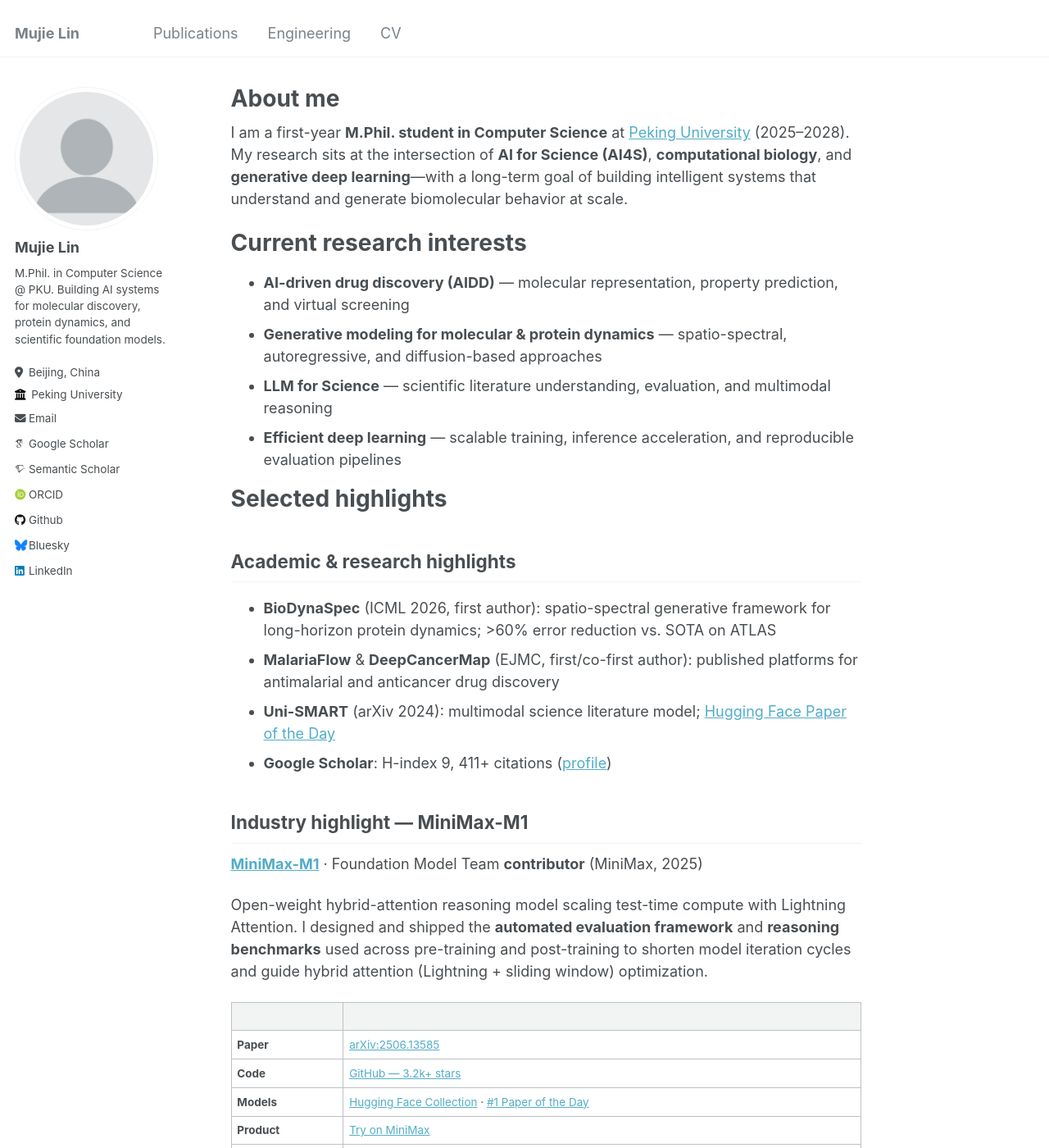
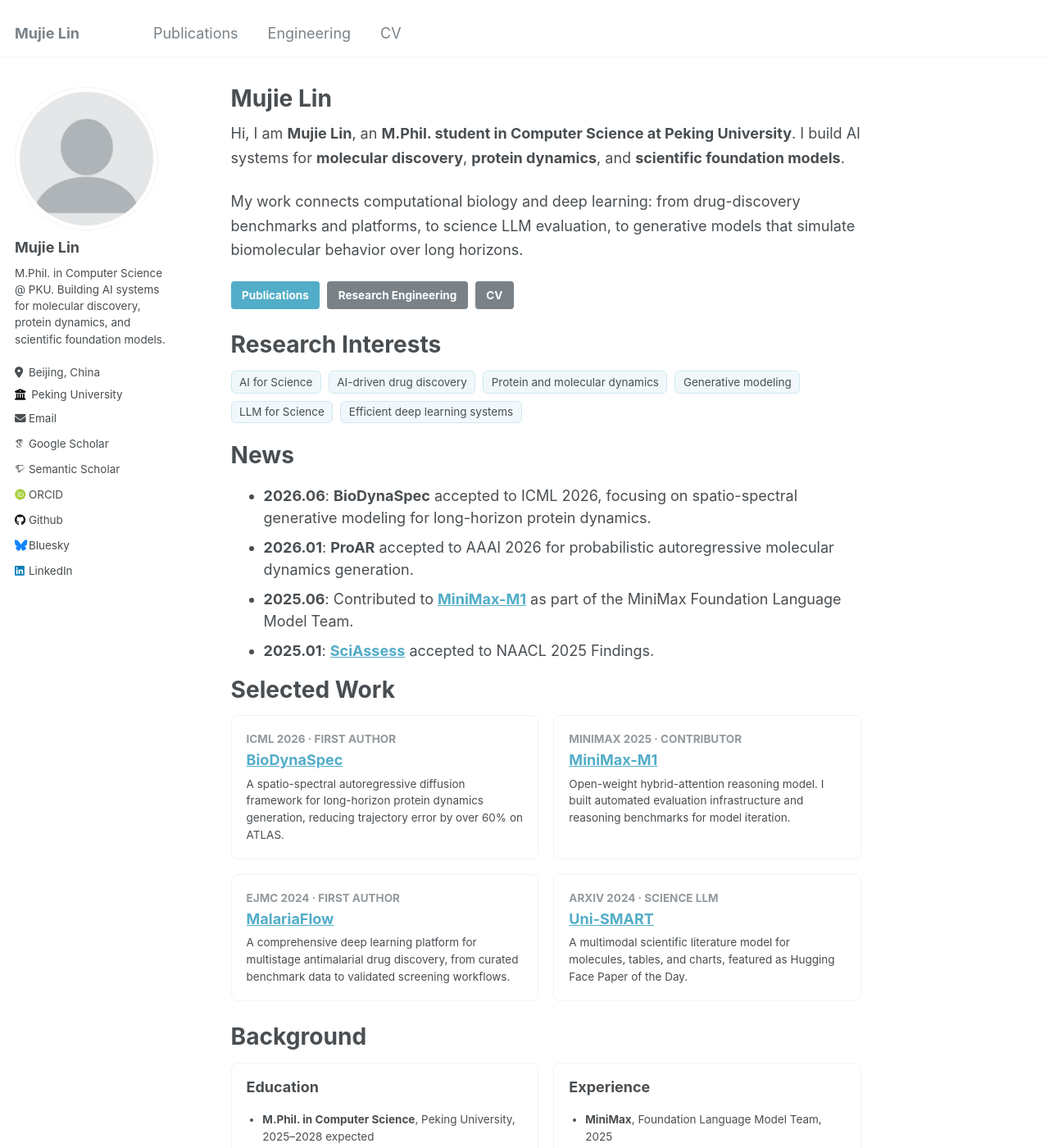
Before and after one commit to Linmj-Judy/Linmj-Judy.github.io, a Jekyll site: the page built from _pages/about.md, in a window 1280 px wide and 1400 px high. Shown: the whole window at 82% size. Built offline with Jekyll 4.4.1, drawn with Linux system fonts in a browser that asks for light colours; some web fonts are replaced; some of the changed text lies outside the part shown.

Commit message:
update0606

```diff
--- a/_pages/about.md
+++ b/_pages/about.md
@@ -1,84 +1,104 @@
 ---
 permalink: /
-title: "About me"
+title: "Mujie Lin"
 author_profile: true
 redirect_from:
   - /about/
   - /about.html
 ---
 
-I am a first-year **M.Phil. student in Computer Science** at [Peking University](https://www.pku.edu.cn/) (2025–2028). My research sits at the intersection of **AI for Science (AI4S)**, **computational biology**, and **generative deep learning**—with a long-term goal of building intelligent systems that understand and generate biomolecular behavior at scale.
+<section class="home-intro" markdown="1">
 
-Current research interests
+Hi, I am **Mujie Lin**, an **M.Phil. student in Computer Science at Peking University**. I build AI systems for **molecular discovery**, **protein dynamics**, and **scientific foundation models**.
+
+My work connects computational biology and deep learning: from drug-discovery benchmarks and platforms, to science LLM evaluation, to generative models that simulate biomolecular behavior over long horizons.
+
+<div class="home-actions">
+  <a class="btn btn--info" href="/publications/">Publications</a>
+  <a class="btn" href="/engineering/">Research Engineering</a>
+  <a class="btn" href="/cv/">CV</a>
+</div>
+
+</section>
+
+Research Interests
 ======
 
-* **AI-driven drug discovery (AIDD)** — molecular representation, property prediction, and virtual screening
-* **Generative modeling for molecular & protein dynamics** — spatio-spectral, autoregressive, and diffusion-based approaches
-* **LLM for Science** — scientific literature understanding, evaluation, and multimodal reasoning
-* **Efficient deep learning** — scalable training, inference acceleration, and reproducible evaluation pipelines
+<div class="home-tags">
+  <span>AI for Science</span>
+  <span>AI-driven drug discovery</span>
+  <span>Protein and molecular dynamics</span>
+  <span>Generative modeling</span>
+  <span>LLM for Science</span>
+  <span>Efficient deep learning systems</span>
+</div>
 
-Selected highlights
+News
 ======
 
-Academic & research highlights
-------
+* **2026.06**: **BioDynaSpec** accepted to ICML 2026, focusing on spatio-spectral generative modeling for long-horizon protein dynamics.
+* **2026.01**: **ProAR** accepted to AAAI 2026 for probabilistic autoregressive molecular dynamics generation.
+* **2025.06**: Contributed to **[MiniMax-M1](https://arxiv.org/abs/2506.13585)** as part of the MiniMax Foundation Language Model Team.
+* **2025.01**: **[SciAssess](https://aclanthology.org/2025.findings-naacl.125/)** accepted to NAACL 2025 Findings.
 
-* **BioDynaSpec** (ICML 2026, first author): spatio-spectral generative framework for long-horizon protein dynamics; >60% error reduction vs. SOTA on ATLAS
-* **MalariaFlow** & **DeepCancerMap** (EJMC, first/co-first author): published platforms for antimalarial and anticancer drug discovery
-* **Uni-SMART** (arXiv 2024): multimodal science literature model; [Hugging Face Paper of the Day](https://huggingface.co/papers/2403.10301)
-* **Google Scholar**: H-index 9, 411+ citations ([profile](https://scholar.google.com/citations?user=OXT8aDAAAAAJ&hl=zh-CN))
-
-Industry highlight — MiniMax-M1
-------
-
-**[MiniMax-M1](https://arxiv.org/abs/2506.13585)** · Foundation Model Team **contributor** (MiniMax, 2025)
-
-Open-weight hybrid-attention reasoning model scaling test-time compute with Lightning Attention. I designed and shipped the **automated evaluation framework** and **reasoning benchmarks** used across pre-training and post-training to shorten model iteration cycles and guide hybrid attention (Lightning + sliding window) optimization.
-
-| | |
-|---|---|
-| **Paper** | [arXiv:2506.13585](https://arxiv.org/abs/2506.13585) |
-| **Code** | [GitHub — 3.2k+ stars](https://github.com/MiniMax-AI/MiniMax-M1) |
-| **Models** | [Hugging Face Collection](https://huggingface.co/collections/MiniMaxAI/minimax-m1) · [#1 Paper of the Day](https://huggingface.co/papers/2506.13585) |
-| **Product** | [Try on MiniMax](https://www.minimax.io/) |
-| **Press** | [WeChat coverage](https://mp.weixin.qq.com/s/DpIz2fPKqfRThrTdZzG2ww) |
-
-
-Research narrative
+Selected Work
 ======
 
-My work follows a single thread: **from biology-grounded drug discovery, to science foundation models, to generative modeling of biomolecular dynamics and efficient deep learning systems.**
+<div class="home-card-grid" markdown="1">
 
-**Phase I — Biology-grounded AI for drug discovery (2021–2025, SCUT)**
-With a B.S. in Biotechnology (rank 1/56) and a CS minor, I spent four years in Prof. Ling Wang's lab building end-to-end AI platforms for medicinal chemistry: molecular representation learning ([FG-BERT](https://academic.oup.com/bib/article/24/6/bbad398/7337693)), large-scale anticancer virtual screening ([DeepCancerMap](https://www.sciencedirect.com/science/article/abs/pii/S0223523423003677)), and multistage antimalarial phenotypic prediction ([MalariaFlow](https://www.sciencedirect.com/science/article/abs/pii/S0223523424006573)). This phase taught me how to turn biological problems into reproducible data benchmarks, models, and deployable tools.
+<article class="home-card" markdown="1">
+<p class="home-card__meta">ICML 2026 · First author</p>
+### [BioDynaSpec](/publication/2026-icml-biodynaspec)
+A spatio-spectral autoregressive diffusion framework for long-horizon protein dynamics generation, reducing trajectory error by over 60% on ATLAS.
+</article>
 
-**Phase II — Science LLMs and industry-scale AI4S (2023–2025)**
-At [DP Technology](https://www.dp.tech/), [Westlake University](https://www.westlake.edu.cn/), and [KAUST CoE GenAI](https://cemse.kaust.edu.sa/genai), I moved from task-specific predictors to **foundation models for science**—contributing to [Uni-SMART](https://arxiv.org/abs/2403.10301) ([arXiv preprint](https://arxiv.org/abs/2403.10301); [Hugging Face Paper of the Day](https://huggingface.co/papers/2403.10301)) and [SciAssess](https://aclanthology.org/2025.findings-naacl.125/) for multimodal scientific literature understanding, and peptide structure alignment.
+<article class="home-card" markdown="1">
+<p class="home-card__meta">MiniMax 2025 · Contributor</p>
+### [MiniMax-M1](https://arxiv.org/abs/2506.13585)
+Open-weight hybrid-attention reasoning model. I built automated evaluation infrastructure and reasoning benchmarks for model iteration.
+</article>
 
-At **[MiniMax](https://www.minimax.io/)** (Foundation Language Model Team, Feb–Aug 2025), I contributed to **[MiniMax-M1](https://arxiv.org/abs/2506.13585)**—the world's first open-weight, large-scale hybrid-attention reasoning model (456B MoE, 1M-token context, Lightning Attention). I built the automated evaluation framework and reasoning benchmarks for coding and agentic tasks that supported large-scale pre-training and post-training iteration. The release reached [3.2k+ GitHub stars](https://github.com/MiniMax-AI/MiniMax-M1), [#1 on Hugging Face Daily Papers](https://huggingface.co/collections/MiniMaxAI/minimax-m1), and [media coverage](https://mp.weixin.qq.com/s/DpIz2fPKqfRThrTdZzG2ww).
+<article class="home-card" markdown="1">
+<p class="home-card__meta">EJMC 2024 · First author</p>
+### [MalariaFlow](/publication/2024-malariaflow)
+A comprehensive deep learning platform for multistage antimalarial drug discovery, from curated benchmark data to validated screening workflows.
+</article>
 
-**Phase III — Generative AI for biomolecular systems (2025–present, PKU)**
-My current focus shifts to **generative modeling of complex biomolecular processes**: long-horizon protein dynamics ([BioDynaSpec](https://icml.cc/virtual/2026/poster/63769), ICML 2026) and probabilistic autoregressive MD ([ProAR](https://ojs.aaai.org/index.php/AAAI/article/view/36974), AAAI 2026). I am interested in how spectral, geometric, and probabilistic structure can make generative models both **accurate over long horizons** and **efficient at deployment scale**.
+<article class="home-card" markdown="1">
+<p class="home-card__meta">arXiv 2024 · Science LLM</p>
+### [Uni-SMART](/publication/2024-uni-smart)
+A multimodal scientific literature model for molecules, tables, and charts, featured as Hugging Face Paper of the Day.
+</article>
 
+</div>
 
-Research Engineering
+Background
 ======
 
-I build end-to-end research systems for scientific deep learning and foundation-model evaluation. I **independently implemented the full [BioDynaSpec](https://icml.cc/virtual/2026/poster/63769) codebase** ([GitHub](https://github.com/Linmj-Judy/BioDynaSpec))—MD-to-spectrum pipelines, AlphaFold3/OpenFold-style geometric diffusion modeling, custom sequence-parallel autograd ops, fine-grained activation checkpointing for memory-constrained training, PyTorch Lightning/DDP infrastructure, trajectory reconstruction, and scientific evaluation metrics. At MiniMax, I built industrial LLM evaluation infrastructure for coding and agentic tasks, sandboxed execution, and large-scale cluster workflows.
+<div class="home-two-col" markdown="1">
 
-**[Full engineering profile →](/engineering/)**
+<section markdown="1">
+### Education
+* **M.Phil. in Computer Science**, Peking University, 2025–2028 expected
+* **B.S. in Biotechnology**, South China University of Technology, rank 1/56
+* **B.E. Minor in Computer Science**, South China University of Technology
+</section>
 
+<section markdown="1">
+### Experience
+* **MiniMax**, Foundation Language Model Team, 2025
+* **Syneron Bio & KAUST CoE GenAI**, machine learning research intern, 2024–2025
+* **DP Technology**, AI4S innovative algorithm researcher, 2023–2024
+* **AI & Medicinal Chemistry Lab, SCUT**, undergraduate researcher, 2021–2025
+</section>
 
-Academic service
+</div>
+
+Service and Contact
 ======
 
-* **Journal reviewer**: *Scientific Reports*, *Bioinformatics*, *Molecular Diversity* (2025)
-* **Conference reviewer**: ACM MM 2026, NeurIPS 2026
+* **Reviewer**: *Scientific Reports*, *Bioinformatics*, *Molecular Diversity*, ACM MM 2026, NeurIPS 2026
+* **Google Scholar**: H-index 9, 411+ citations ([profile](https://scholar.google.com/citations?user=OXT8aDAAAAAJ&hl=zh-CN))
+* **Email**: [linmujiegz@163.com](mailto:linmujiegz@163.com) · [mjlin25@stu.pku.edu.cn](mailto:mjlin25@stu.pku.edu.cn)
 
-For a full publication list and CV, see [Publications](/publications/) and [CV](/cv/).
-A PDF résumé is available in the repository as `resume.tex`.
-
-Contact
-======
-
-Feel free to reach me at [linmujiegz@163.com](mailto:linmujiegz@163.com) or [mjlin25@stu.pku.edu.cn](mailto:mjlin25@stu.pku.edu.cn).
+For details, see the full [publication list](/publications/), [research engineering profile](/engineering/), and [CV](/cv/).
--- a/_sass/_page.scss
+++ b/_sass/_page.scss
@@ -104,6 +104,109 @@
   blockquote + .small {
     margin-top: -1.5em;
     padding-left: 1.25rem;
+  }
+
+  .home-intro {
+    margin-bottom: 1.5em;
+
+    p {
+      max-width: 46em;
+      font-size: $type-size-5;
+      line-height: 1.65;
+    }
+  }
+
+  .home-actions {
+    display: flex;
+    flex-wrap: wrap;
+    gap: 0.5em;
+    margin: 1.25em 0 0;
+
+    .btn {
+      margin: 0;
+      text-decoration: none;
+    }
+  }
+
+  .home-tags {
+    display: flex;
+    flex-wrap: wrap;
+    gap: 0.5em;
+    margin: 0 0 1.25em;
+
+    span {
+      display: inline-block;
+      padding: 0.35em 0.7em;
+      color: $dark-gray;
+      font-family: $sans-serif;
+      font-size: $type-size-6;
+      line-height: 1.2;
+      background: mix(#fff, $info-color, 92%);
+      border: 1px solid mix(#fff, $info-color, 72%);
+      border-radius: 6px;
+    }
+  }
+
+  .home-card-grid,
+  .home-two-col {
+    display: grid;
+    grid-template-columns: 1fr;
+    gap: 1em;
+    margin: 0 0 1.5em;
+
+    @include breakpoint($medium) {
+      grid-template-columns: repeat(2, minmax(0, 1fr));
+    }
+  }
+
+  .home-card,
+  .home-two-col section {
+    padding: 1em;
+    border: 1px solid $border-color;
+    border-radius: 8px;
+    background: #fff;
+  }
+
+  .home-card {
+    h3 {
+      margin: 0.2em 0 0.45em;
+      font-size: $type-size-5;
+      border-bottom: 0;
+    }
+
+    p {
+      margin-bottom: 0;
+      font-size: $type-size-6;
+      line-height: 1.55;
+    }
+  }
+
+  .home-card__meta {
+    margin: 0;
+    color: mix(#fff, $gray, 18%);
+    font-family: $sans-serif;
+    font-size: $type-size-7;
+    font-weight: bold;
+    letter-spacing: 0;
+    text-transform: uppercase;
+  }
+
+  .home-two-col {
+    h3 {
+      margin-top: 0;
+      font-size: $type-size-5;
+      border-bottom: 0;
+    }
+
+    ul {
+      margin-bottom: 0;
+      padding-left: 1.1em;
+    }
+
+    li {
+      font-size: $type-size-6;
+      line-height: 1.55;
+    }
   }
 }
 
```
